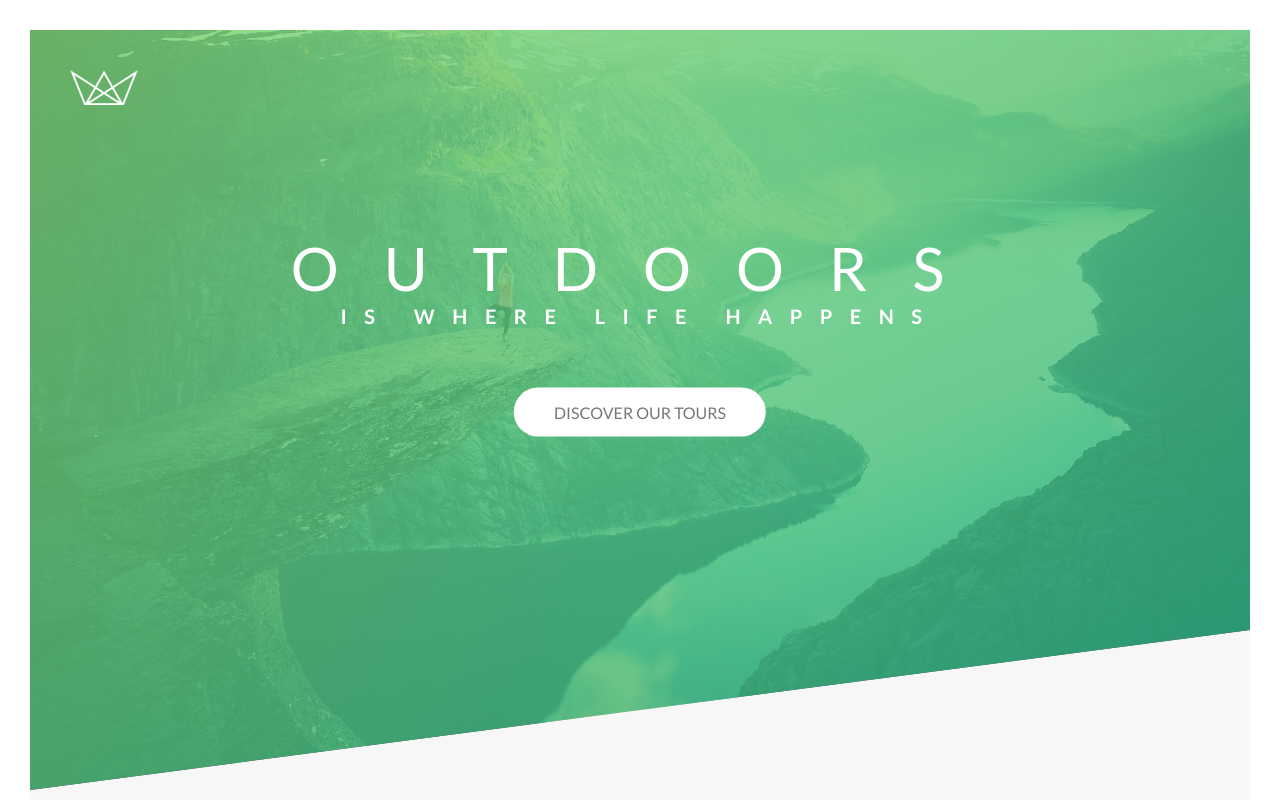
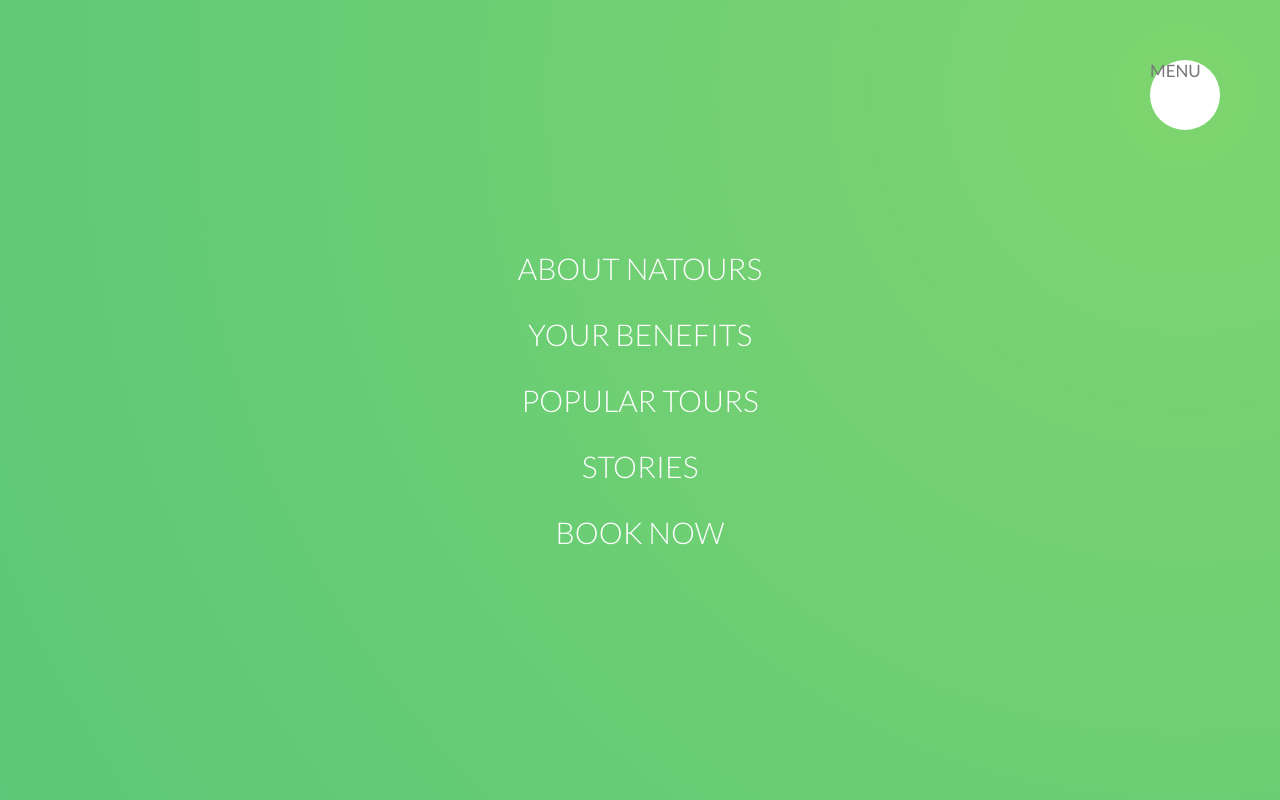
Before and after one commit to jhosehprendon/natuours, a website: page index.html in a window 1280 px wide. Shown: the top 800 px of the page. Drawn offline with Linux system fonts and the light colour scheme.

Commit message:
Styled and animated menu hovering

```diff
--- a/index.html
+++ b/index.html
@@ -13,6 +13,22 @@
         <title>Natours | Exciting tours for adventurous people</title>
     </head>
     <body>
+
+        <div class="navigation">
+            <input type="checkbox" class="navigation__checkbox" id="navi-toggle">
+            <label for="navi-toggle" class="navigation__button">MENU</label>
+            <div class="navigation__background">&nbsp;</div>
+            <nav class="navigation__nav">
+                <ul class="navigation__list">
+                    <li class="navigation__item"><a href="#" class="navigation__link">About Natours</a></li>
+                    <li class="navigation__item"><a href="#" class="navigation__link">Your benefits</a></li>
+                    <li class="navigation__item"><a href="#" class="navigation__link">Popular tours</a></li>
+                    <li class="navigation__item"><a href="#" class="navigation__link">Stories</a></li>
+                    <li class="navigation__item"><a href="#" class="navigation__link">Book now</a></li>
+                </ul>
+            </nav>
+        </div>
+
         <header class="header">
             <div class="header__logo-box">
                 <img src="img/logo-white.png" alt="Logo" class="header__logo">
--- /dev/null
+++ b/sass/layout/_navigation.scss
@@ -0,0 +1,76 @@
+.navigation {
+    &__checkbox {
+        display: none;
+    }
+
+    &__button {
+        background-color: $color-white;
+        height: 7rem;
+        width: 7rem;
+        position: fixed;
+        top: 6rem;
+        right: 6rem;
+        border-radius: 50%;
+        z-index: 2000;
+    }
+
+    &__background {
+        height: 6rem;
+        width: 6rem;
+        border-radius: 50%;
+        position:fixed;
+        top: 6.5rem;
+        right: 6.5rem;
+        background-image: radial-gradient($color-primary-light, $color-primary-dark);
+        z-index: 1000;
+
+        transform: scale(80);
+    }
+
+    &__nav {
+        height: 100vh;
+        width: 100%;
+        position: fixed;
+        top: 0;
+        right: 0;
+        z-index: 1500
+    }
+
+    &__list {
+        position: absolute;
+        top: 50%;
+        left: 50%;
+        transform: translate(-50%, -50%);
+        list-style: none;
+        text-align: center;
+
+    }
+
+    &__item {
+        margin: 1rem;
+    }
+
+    &__link {
+
+        &:link,
+        &:visited {
+        display: inline-block;
+        font-size: 3rem;
+        font-weight: 300;
+        padding: 1rem 2rem;
+        color: $color-white;
+        text-decoration: none;
+        text-transform: uppercase;
+        background-image: linear-gradient(120deg, transparent 0%, transparent 50%, $color-white 50%);
+        background-size: 220%;
+        transition: all .4s;
+        }
+
+        &:hover,
+        &:active {
+            background-position: 100%;
+            color: $color-primary;
+            transform: translateX(1rem);
+        }
+    }
+}
--- a/sass/main.scss
+++ b/sass/main.scss
@@ -18,5 +18,6 @@
 @import "layout/header";
 @import "layout/grid";
 @import "layout/footer";
+@import "layout/navigation";
 
 @import "pages/home";
```
Also changed, not shown: css/style.css.
